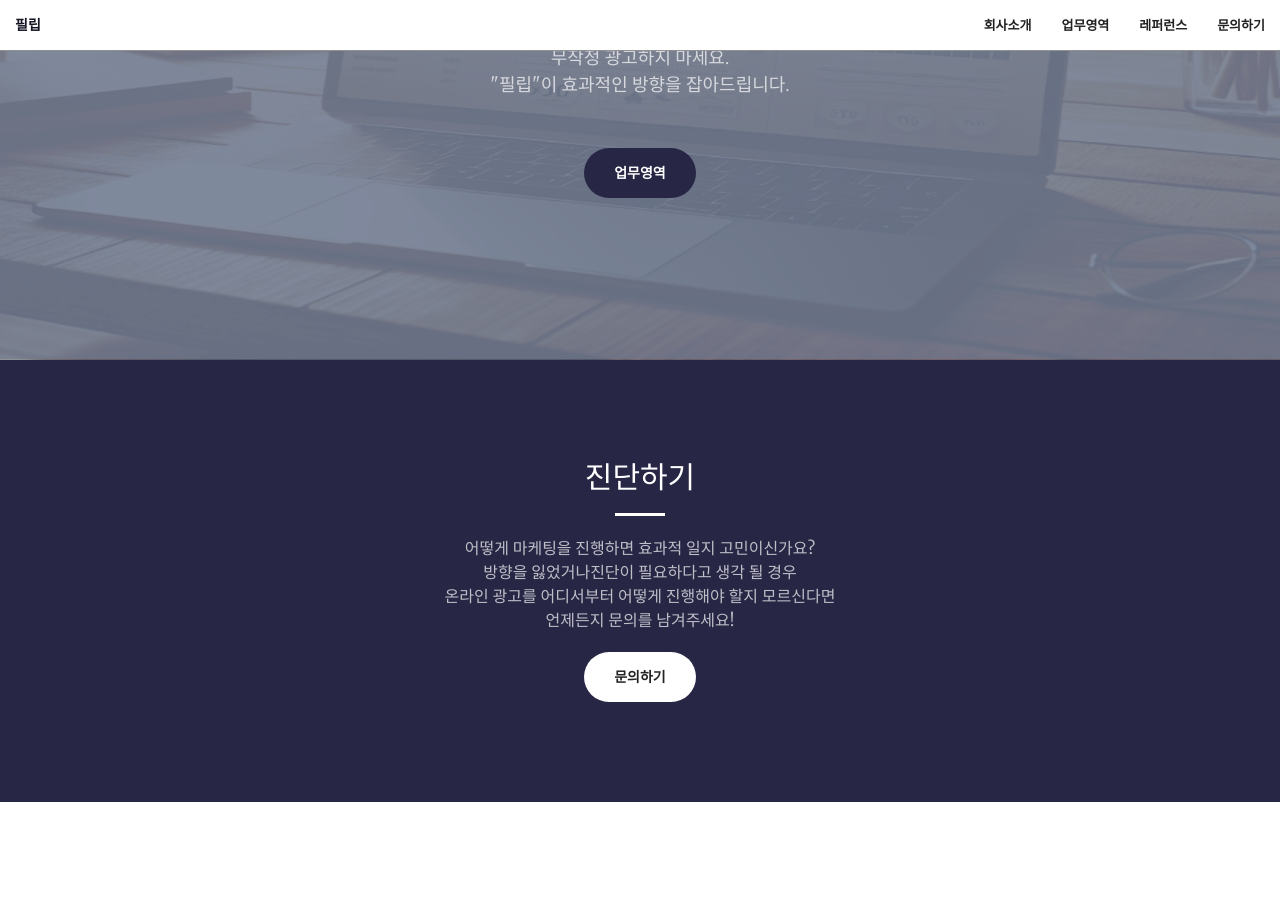
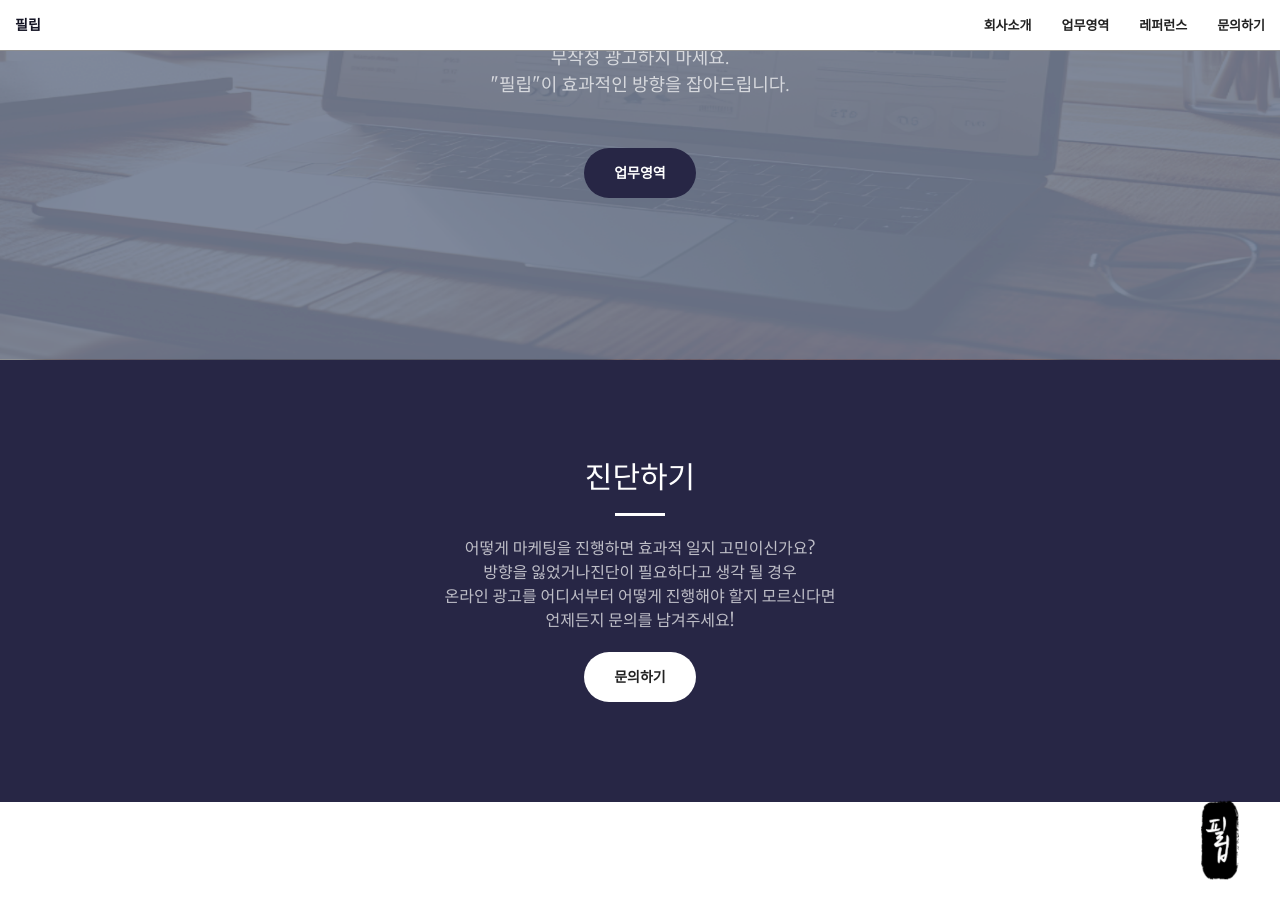
Before and after one commit to philipcommunication/philip-homepage, a Jekyll site: the page built from index.html, in a window 1280 px wide and 900 px high, scrolled down 540 px. Built offline with Jekyll 4.4.1, drawn with Linux system fonts in a browser that asks for light colours; some of the changed text lies outside the part shown.

Commit message:
call button

```diff
--- a/_includes/services.html
+++ b/_includes/services.html
@@ -13,28 +13,28 @@
                 <div class="service-box">
                     <i class="fa fa-4x fa-diamond wow bounceIn text-primary"></i>
                     <h3>공식 광고</h3>
-                    <p class="text-muted">국/내외 온라인 매체 공식 광고 대행운영</p>
+                    <p class="text-muted">국/내외 온라인 매체<br>공식 광고 대행운영</p>
                 </div>
             </div>
             <div class="col-lg-3 col-md-6 text-center">
                 <div class="service-box">
                     <i class="fa fa-4x fa-paper-plane wow bounceIn text-primary" data-wow-delay=".1s"></i>
                     <h3>바이럴 광고</h3>
-                    <p class="text-muted">블로그/카페/언론보도 등 최적의 매체에 바이럴 광고 대행운영</p>
+                    <p class="text-muted">블로그/카페/언론보도 등<br>최적의 매체에 바이럴 광고 대행운영</p>
                 </div>
             </div>
             <div class="col-lg-3 col-md-6 text-center">
                 <div class="service-box">
                     <i class="fa fa-4x fa-newspaper-o wow bounceIn text-primary" data-wow-delay=".2s"></i>
                     <h3>데이터 분석</h3>
-                    <p class="text-muted">CRM 운영/마케팅 운영 상황 진단 및 데이터 활용 컨설팅</p>
+                    <p class="text-muted">CRM 운영/마케팅 운영<br>상황 진단 및 데이터 활용 컨설팅</p>
                 </div>
             </div>
             <div class="col-lg-3 col-md-6 text-center">
                 <div class="service-box">
                     <i class="fa fa-4x fa-heart wow bounceIn text-primary" data-wow-delay=".3s"></i>
                     <h3>마케팅 교육</h3>
-                    <p class="text-muted">마케팅의 전반적인 운영 또는 마케팅 직무에 관한 업무교육</p>
+                    <p class="text-muted">마케팅의 전반적인 운영교육<br>광고 TOOL/매체에 관한 직무교육</p>
                 </div>
             </div>
         </div>
--- a/_layouts/front.html
+++ b/_layouts/front.html
@@ -8,6 +8,12 @@
 <noscript><iframe src="https://www.googletagmanager.com/ns.html?id=GTM-5MQWCZKW"
   height="0" width="0" style="display:none;visibility:hidden"></iframe></noscript>
   <!-- End Google Tag Manager (noscript) -->
+
+  <!-- 전화문의 버튼 -->
+<a href="tel:0507-1383-2365" class="floating-call">
+  <img src="img/logo.png" alt="전화문의" id="callButtonImage">
+</a>
+
   {% include nav.html %}
   {% include header.html %}
   {% include call-to-action.html %}
--- a/_sass/_base.scss
+++ b/_sass/_base.scss
@@ -383,3 +383,24 @@ form label {
     border-radius: 5px;
     font-size: 16px;
 }
+
+/* 전화문의 버튼 */
+.floating-call {
+    position: fixed;
+    right: 20px; /* 화면 오른쪽에서 20px */
+    bottom: 20px; /* 화면 아래에서 20px */
+    z-index: 1000; /* 다른 요소 위에 배치 */
+    cursor: pointer;
+    transition: transform 0.3s ease-in-out;
+}
+
+/* 버튼 크기 설정 */
+.floating-call img {
+    width: 80px; /* 원하는 크기로 조절 가능 */
+    height: auto;
+}
+
+/* 스크롤 시 살짝 커지는 효과 */
+.floating-call:hover {
+    transform: scale(1.1);
+}
```
Also changed, not shown: js/bootstrap.js.
